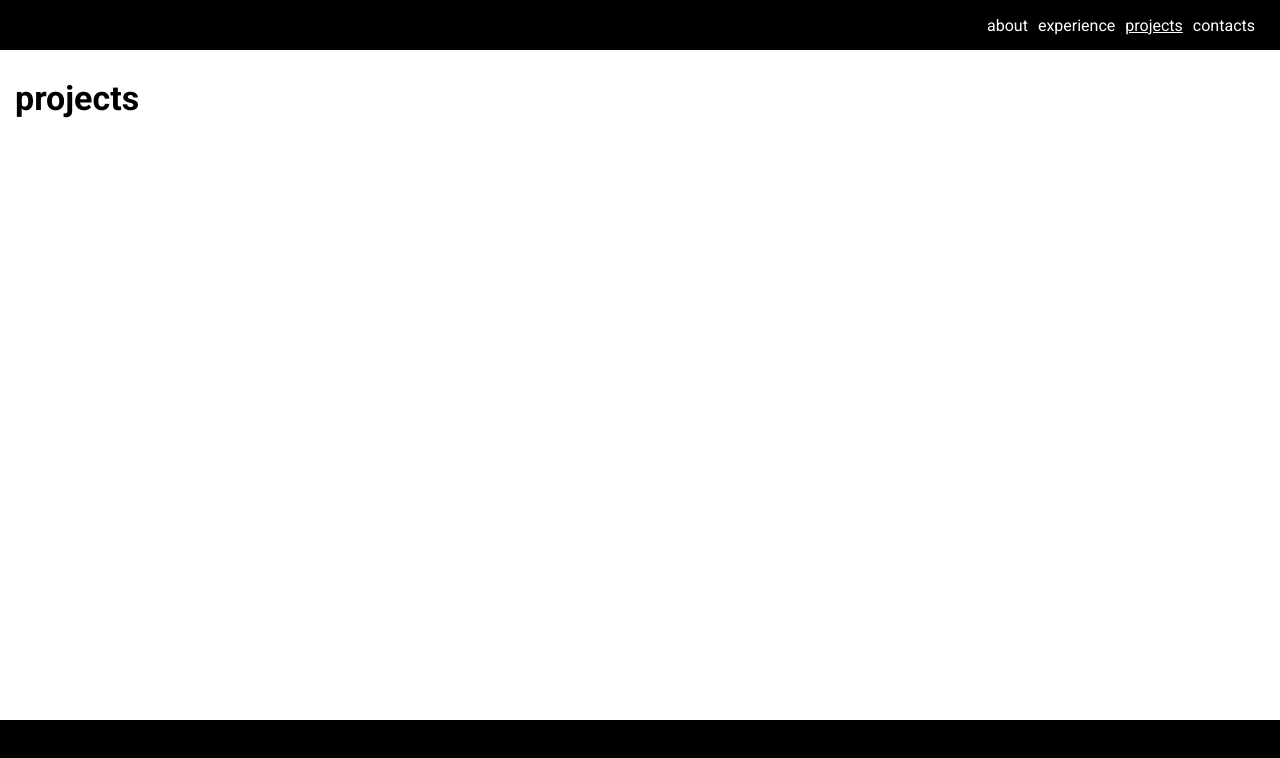
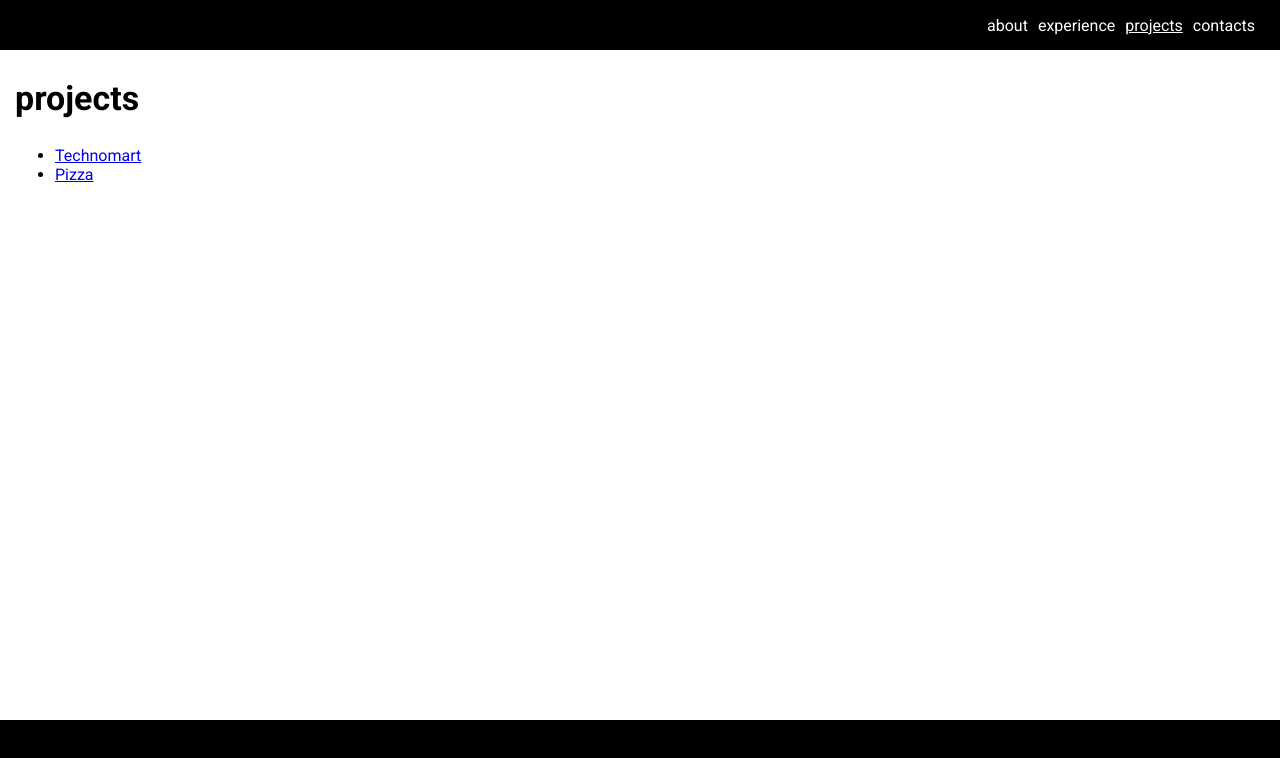
Before and after one commit to uzambara/egorsima, a React app: page /projects in a window 1280 px wide. Shown: the top 758 px of the page. Built offline with nearby package versions, Linux system fonts and the light colour scheme.

Commit message:
Added projects

```diff
--- a/src/Pages/Projects/ProjectsPage.tsx
+++ b/src/Pages/Projects/ProjectsPage.tsx
@@ -9,6 +9,18 @@ function ProjectsPageComponent({ className }: Props) {
   return (
     <main className={className}>
       <h2 className={sharedStyles.title}>projects</h2>
+      <ul>
+        <li>
+          <a target={'_blank'} href={'http://technomart.egorsima.com'}>
+            Technomart
+          </a>
+        </li>
+        <li>
+          <a target={'_blank'} href={'http://pizza.egorsima.com'}>
+            Pizza
+          </a>
+        </li>
+      </ul>
     </main>
   );
 }
```
